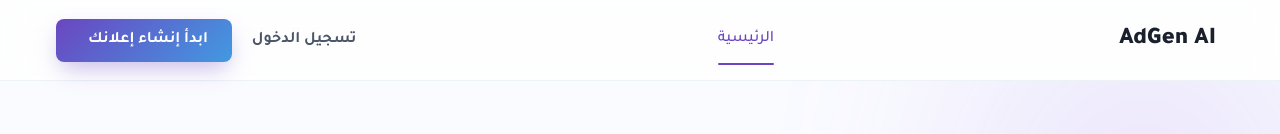
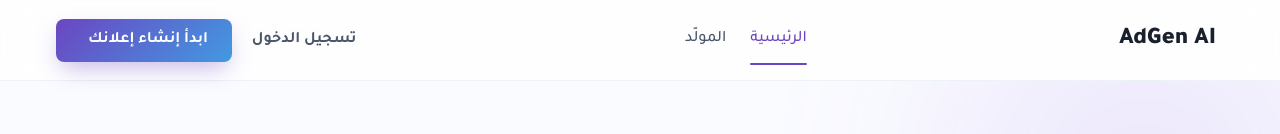
Before and after one commit to mido611200-source/AdGen-Ai, a website built with Vite: page index.html in a window 1280 px wide. Shown: the top 134 px of the page. Built offline with nearby package versions, Linux system fonts and the light colour scheme; some icons are missing.

Commit message:
added generator to navbar

```diff
--- a/index.html
+++ b/index.html
@@ -25,6 +25,7 @@
 
         <nav class="nav-links">
           <a href="#" class="nav-link" data-link="landing">الرئيسية</a>
+          <a href="#" class="nav-link" data-link="generator">المولّد</a>
           <a href="#" class="nav-link auth-required" data-link="dashboard" style="display: none;">لوحة التحكم</a>
         </nav>
 
```
